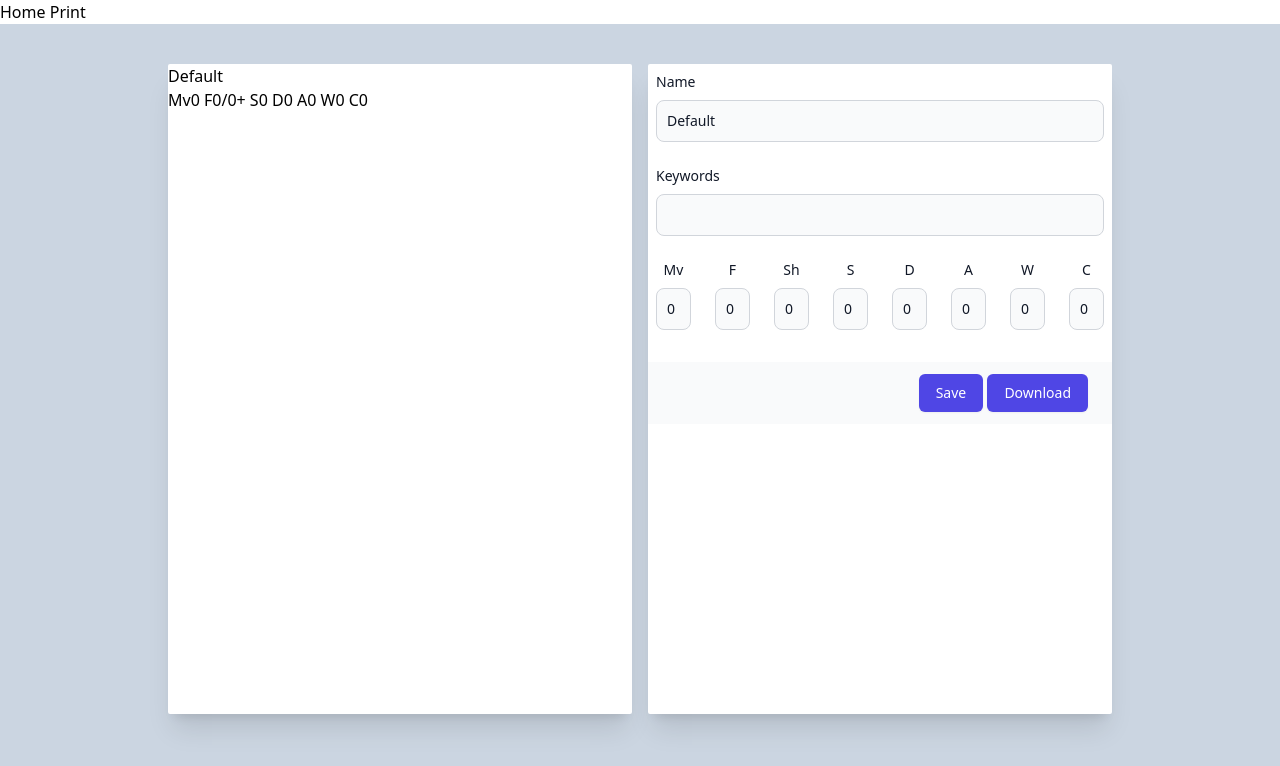
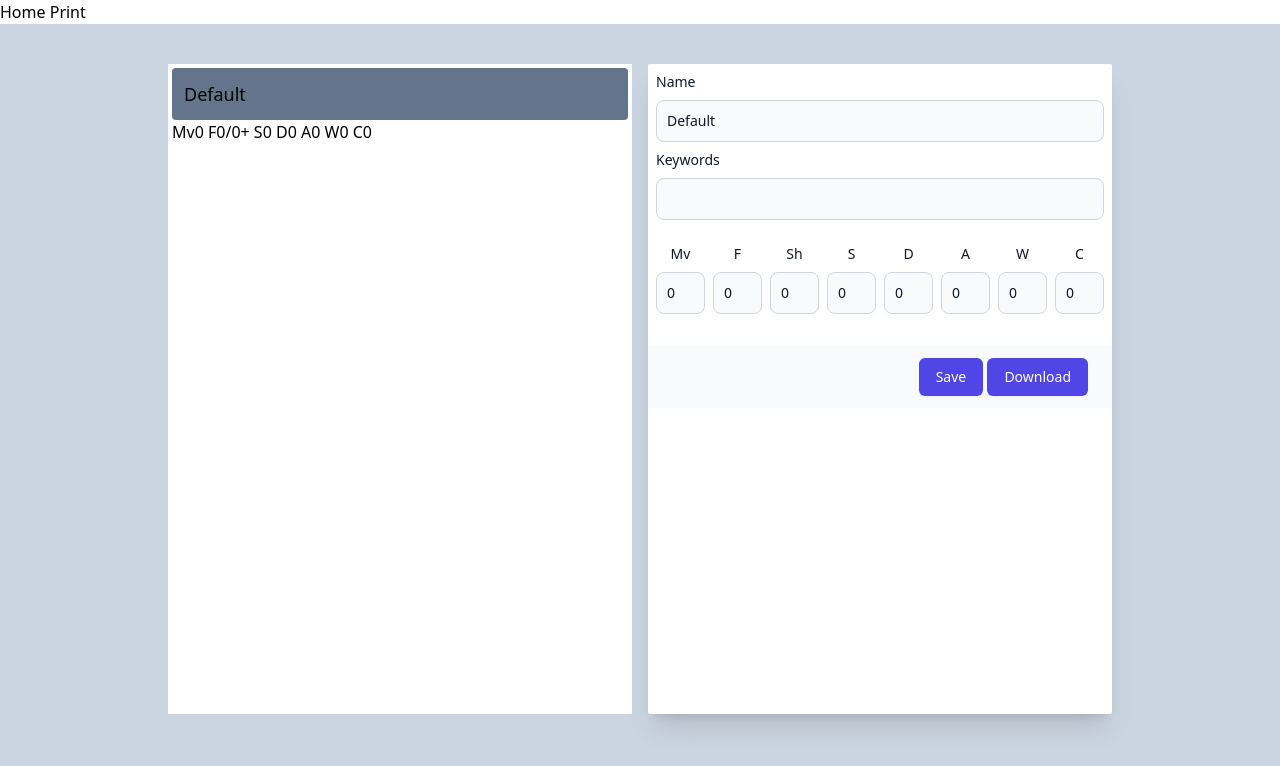
Before and after one commit to lankygibbon/mesbgcg, a SvelteKit app: page / in a window 1280 px wide. Both pictures are taken after a click on the button "Add a Card". Shown: the top 766 px of the page. Built offline with nearby package versions, Linux system fonts and the light colour scheme.

Commit message:
additional styling

```diff
--- a/package.json
+++ b/package.json
@@ -26,6 +26,7 @@
 	},
 	"type": "module",
 	"dependencies": {
+		"dom-to-image": "^2.6.0",
 		"html2canvas": "^1.4.1"
 	}
 }
--- a/src/routes/+page.svelte
+++ b/src/routes/+page.svelte
@@ -43,11 +43,26 @@
     a: 0,
     w: 0,
     c: 0,
+    might: 0,
+    will: 0,
+    fate: 0,
     wargear: [],
     options: [],
     magic: [],
     special: [],
-    herioc: [],
+    herioc: {
+      move: false,
+      shoot: false,
+      combat: false,
+      resolve: false,
+      march: false,
+      channeling: false,
+      accuracy: false,
+      strike: false,
+      defence: false,
+      strength: false,
+      challenge: false,
+    },
     rules: [],
   };
 
@@ -114,11 +129,26 @@
       a: 0,
       w: 0,
       c: 0,
+      might: 0,
+      will: 0,
+      fate: 0,
       wargear: [],
       options: [],
       magic: [],
       special: [],
-      herioc: [],
+      herioc: {
+        move: false,
+        shoot: false,
+        combat: false,
+        resolve: false,
+        march: false,
+        channeling: false,
+        accuracy: false,
+        strike: false,
+        defence: false,
+        strength: false,
+        challenge: false,
+      },
       rules: [],
     };
     cardIndex = null;
@@ -129,7 +159,7 @@
 <div class="min-h-screen flex items center bg-slate-300">
   <div class="flex-1 max-w-5xl mx-auto p-10">
     <div class="grid grid-cols1 sm:grid-cols-2 gap-4">
-      <div class="bg-white rounded-sm shadow-xl " id="card_template">
+      <div class="card_template" id="card_template">
         <CardTemplate bind:card />
       </div>
       {#if showCardForm}
--- a/src/routes/CardForm.svelte
+++ b/src/routes/CardForm.svelte
@@ -7,7 +7,7 @@
 </script>
 
 <form class="p-2">
-  <div class="grid gap-6 mb-6">
+  <div class="grid gap-2 mb-6">
     <div>
       <label
         for="name"
@@ -36,7 +36,7 @@
     </div>
   </div>
   <div
-    class="grid gap-6 mb-6 lg:grid-cols-8 md:grid-cols-4 sm:grid-cols-2 grid-cols-2 text-center"
+    class="grid gap-2 mb-6 lg:grid-cols-8 md:grid-cols-4 sm:grid-cols-2 grid-cols-2 text-center"
   >
     <div>
       <label
--- a/src/routes/CardList.svelte
+++ b/src/routes/CardList.svelte
@@ -27,23 +27,44 @@
 </script>
 
 <div class="p-2">
-<button class="inline-flex justify-center rounded-md border border-transparent bg-indigo-600 py-2 px-4 text-sm font-medium text-white shadow-sm hover:bg-indigo-700 focus:outline-none focus:ring-2 focus:ring-indigo-500 focus:ring-offset-2" on:click={() => exportList()}>Export List</button>
-<button class="inline-flex justify-center rounded-md border border-transparent bg-indigo-600 py-2 px-4 text-sm font-medium text-white shadow-sm hover:bg-indigo-700 focus:outline-none focus:ring-2 focus:ring-indigo-500 focus:ring-offset-2" on:click={() => fileInput.click()} on:change={() => loadList(files[0])}>Import List</button>
-<form class="p-2"><label>List Name:<input bind:value={list.name}/></label></form>
+  <button
+    class="inline-flex justify-center rounded-md border border-transparent bg-indigo-600 py-2 px-4 text-sm font-medium text-white shadow-sm hover:bg-indigo-700 focus:outline-none focus:ring-2 focus:ring-indigo-500 focus:ring-offset-2"
+    on:click={() => exportList()}>Export List</button
+  >
+  <button
+    class="inline-flex justify-center rounded-md border border-transparent bg-indigo-600 py-2 px-4 text-sm font-medium text-white shadow-sm hover:bg-indigo-700 focus:outline-none focus:ring-2 focus:ring-indigo-500 focus:ring-offset-2"
+    on:click={() => fileInput.click()}
+    on:change={() => loadList(files[0])}>Import List</button
+  >
+  <form class="p-2">
+    <label>List Name:<input bind:value={list.name} /></label>
+  </form>
 
+  <div class="rounded bg-gray-100 p-1">
     <h2>Models</h2>
-<div class="rounded bg-gray-100">
     <ul>
       {#each list.model as item, index}
-    <li class="justify-between flex rounded my-1 hover:bg-slate-200">
-      <span class="align-middle px-2 py-1 my-auto w-full" on:click={() => selectCard(index)} on:keydown={() => null}>{item.name}</span>
-      <button class=" justify-center rounded-md border border-transparent bg-indigo-600 py-2 px-4 text-sm font-medium text-white shadow-sm hover:bg-indigo-700 focus:outline-none focus:ring-2 focus:ring-indigo-500 focus:ring-offset-2" on:click={() => deleteCardFromList(index)}>DELETE</button>
+        <li
+          class="justify-between flex rounded my-1 hover:bg-slate-300 bg-slate-200"
+        >
+          <span
+            class="cursor-pointer align-middle px-2 py-1 my-auto w-full"
+            on:click={() => selectCard(index)}
+            on:keydown={() => null}>{item.name}</span
+          >
+          <button
+            class=" justify-center rounded-md border border-transparent bg-indigo-600 py-2 px-4 text-sm font-medium text-white shadow-sm hover:bg-indigo-700 focus:outline-none focus:ring-2 focus:ring-indigo-500 focus:ring-offset-2"
+            on:click={() => deleteCardFromList(index)}>DELETE</button
+          >
         </li>
       {/each}
     </ul>
   </div>
 
-<button class="inline-flex justify-center rounded-md border border-transparent bg-indigo-600 my-2 py-2 px-4 text-sm font-medium text-white shadow-sm hover:bg-indigo-700 focus:outline-none focus:ring-2 focus:ring-indigo-500 focus:ring-offset-2" on:click={() => addACard()}>Add a Card</button>
+  <button
+    class="inline-flex justify-center rounded-md border border-transparent bg-indigo-600 my-2 py-2 px-4 text-sm font-medium text-white shadow-sm hover:bg-indigo-700 focus:outline-none focus:ring-2 focus:ring-indigo-500 focus:ring-offset-2"
+    on:click={() => addACard()}>Add a Card</button
+  >
   <input
     class="hidden"
     id="file-to-upload"
@@ -53,5 +74,4 @@
     bind:this={fileInput}
     on:change={() => loadList(files[0])}
   />
-
 </div>
--- a/src/routes/CardTemplate.svelte
+++ b/src/routes/CardTemplate.svelte
@@ -1,13 +1,15 @@
-<script lang=ts>
-    import type {Card} from "../types/card.type";
+<script lang="ts">
+    import type { Card } from "../types/card.type";
     export let card: Card;
 </script>
 
-<div id="card" class="aspect-mtg">
-<span>{card.name}</span>
-<span>{card.keywords}</span>
+<div class="aspect-mtg bg-white p-1">
+    <div class="bg-slate-500 p-3 rounded">
+        <div class="text-lg">{card.name}</div>
+        <div class="text-md">{card.keywords}</div>
+    </div>
     <span>{card.faction}</span>
-<div></div>
+    <div />
     Mv<span>{card.mv}</span>
     F<span>{card.f}/{card.fs}+</span>
     S<span>{card.s}</span>
@@ -15,5 +17,4 @@ D<span>{card.d}</span>
     A<span>{card.a}</span>
     W<span>{card.w}</span>
     C<span>{card.c}</span>
-
 </div>
--- a/src/types/card.type.ts
+++ b/src/types/card.type.ts
@@ -17,10 +17,25 @@ export type Card = {
   a: number;
   w: number;
   c: number;
+  might: number;
+  will: number;
+  fate: number;
   wargear: string[];
   options: string[];
   magic: string[];
   special: string[];
-    herioc: string[];
+  herioc: {
+    move: boolean,
+    shoot: boolean,
+    combat: boolean,
+    resolve: boolean,
+    march: boolean,
+    channeling: boolean,
+    accuracy: boolean,
+    strike: boolean,
+    defence: boolean,
+    strength: boolean,
+    challenge: boolean,
+  };
   rules: string[];
 };
```
Also changed, not shown: 1 other file (tests, documents, lock files or other folders). Lines whose indentation alone changed are shown as unchanged.
